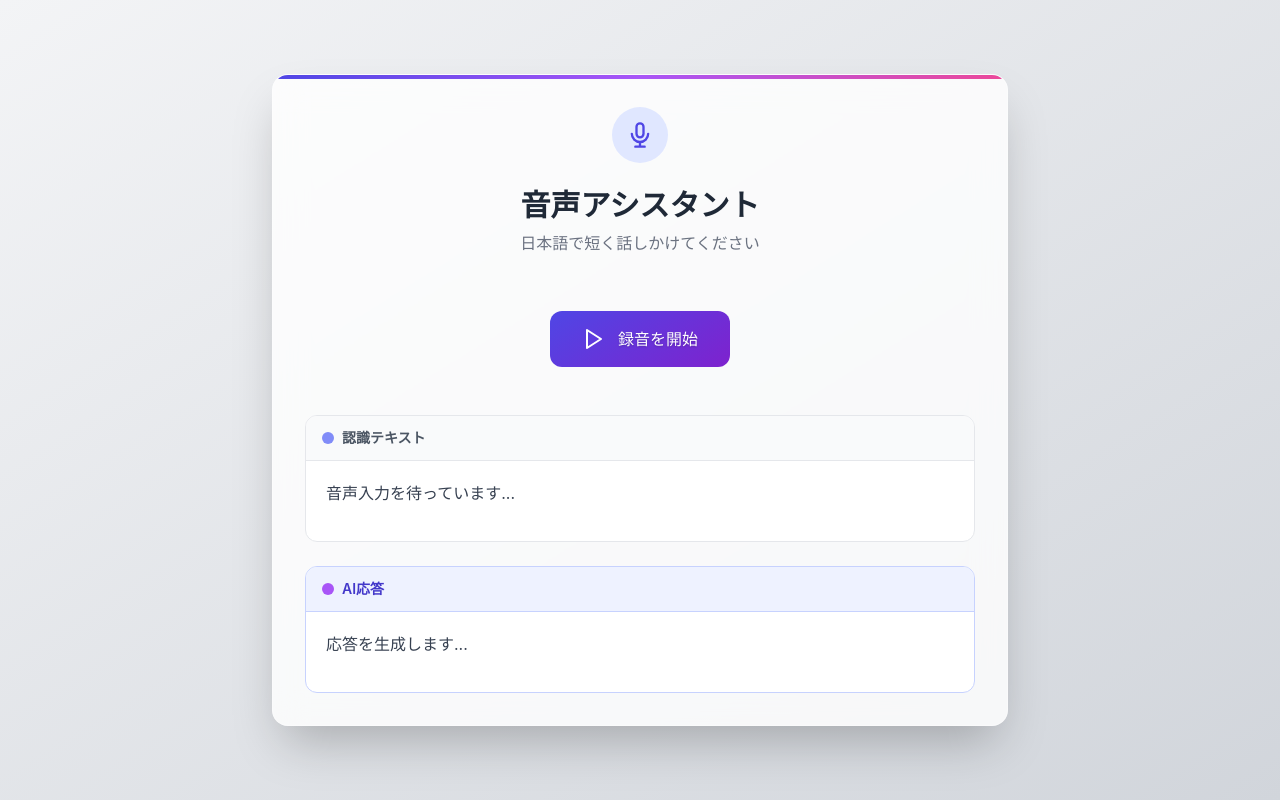
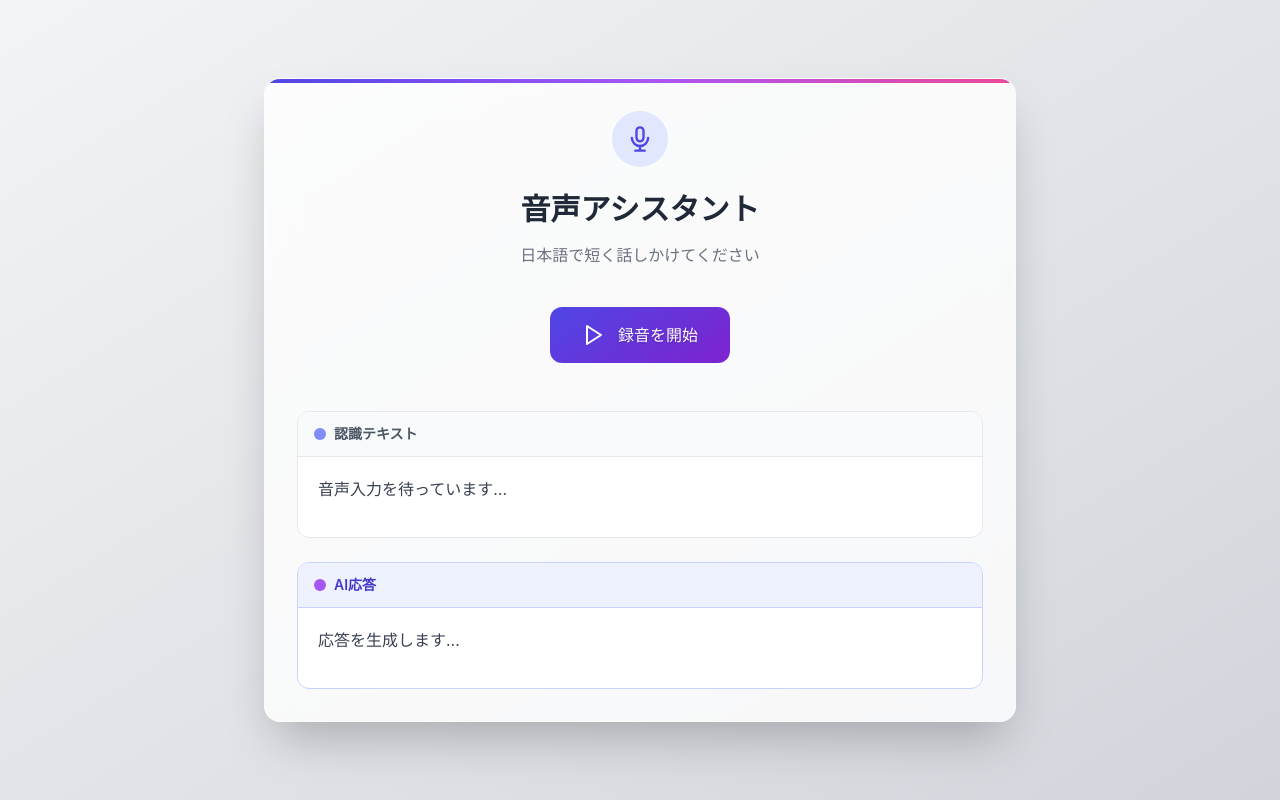
Before and after one commit to kenta-hirahara/Speech-Recognition, a Flask app: page / in a window 1280 px wide. Run offline with Flask 3, Linux system fonts and the light colour scheme; some libraries are stand-ins or nearby versions.

Commit message:
modified UI height

```diff
--- a/flask_app/templates/index.html
+++ b/flask_app/templates/index.html
@@ -38,18 +38,18 @@
     </script>
     <link rel="stylesheet" href="{{url_for('static', filename='style.css')}}">
 </head>
-<body class="min-h-screen py-4 flex items-center justify-center bg-gradient-to-br from-gray-100 to-gray-300">
-    <div class="container mx-auto px-4 max-w-md md:max-w-xl lg:max-w-3xl">
+<body class="min-h-screen py-6 flex items-center justify-center bg-gradient-to-br from-gray-100 to-gray-300">
+    <div class="container mx-auto px-2 max-w-md md:max-w-xl lg:max-w-3xl">
         <div class="rounded-2xl shadow-2xl p-8 relative overflow-hidden bg-white/80 backdrop-blur-lg border border-white/30">
             <div class="absolute top-0 left-0 w-full h-1 bg-gradient-to-r from-indigo-600 via-purple-500 to-pink-500 slow-pulse"></div>
-            <div class="text-center mb-14">
+            <div class="text-center mb-10">
                 <div class="mx-auto flex items-center justify-center w-14 h-14 rounded-full bg-[#e0e7ff] text-[#4f46e5]">
                     <svg xmlns="http://www.w3.org/2000/svg" class="w-7 h-7" fill="none" viewBox="0 0 24 24" stroke="currentColor" stroke-width="2">
                         <path stroke-linecap="round" stroke-linejoin="round" d="M19 11a7 7 0 01-7 7m0 0a7 7 0 01-7-7m7 7v4m0 0H8m4 0h4m-4-8a3 3 0 01-3-3V5a3 3 0 116 0v6a3 3 0 01-3 3z" />
                     </svg>
                 </div>
                 <h1 class="text-3xl font-bold text-gray-800 mt-6">音声アシスタント</h1>
-                <p class="text-gray-500 mt-2">日本語で短く話しかけてください</p>
+                <p class="text-gray-500 mt-4">日本語で短く話しかけてください</p>
             </div>
 
             <div class="flex justify-center mb-12">
```
